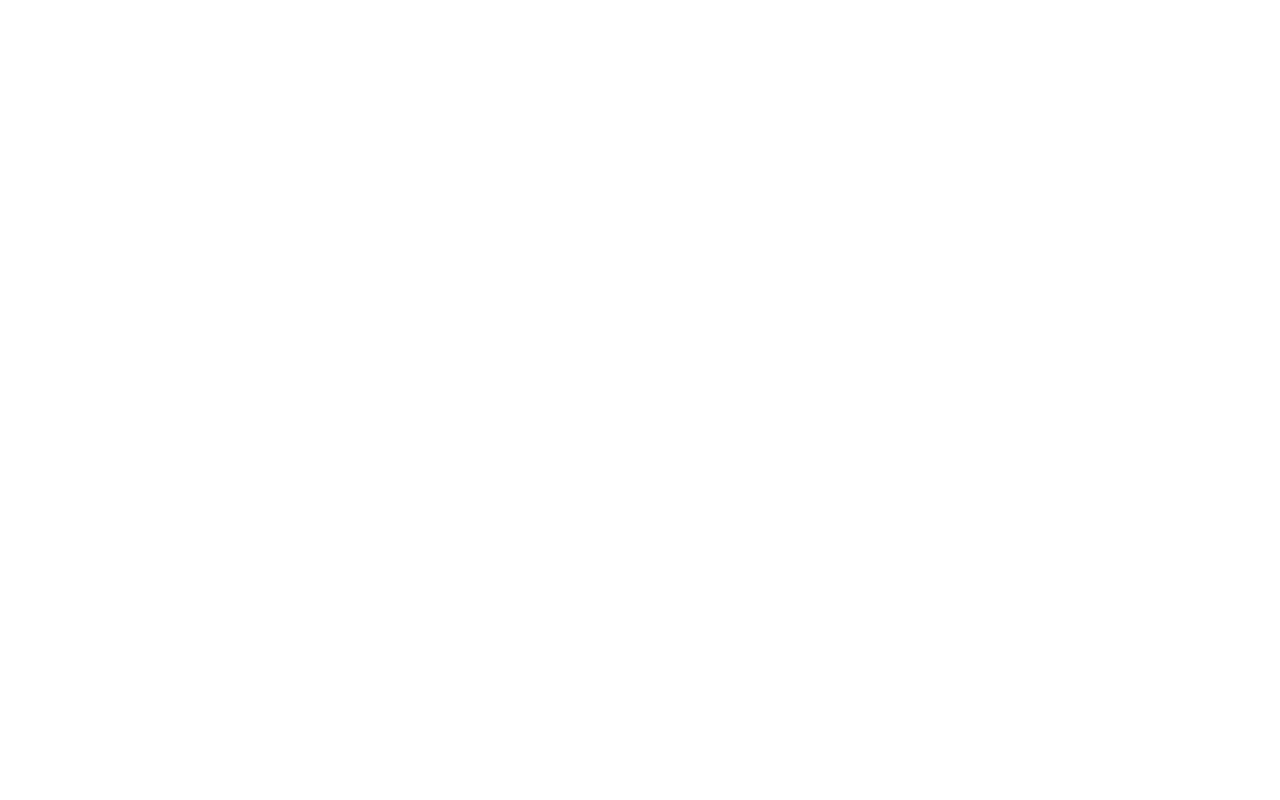
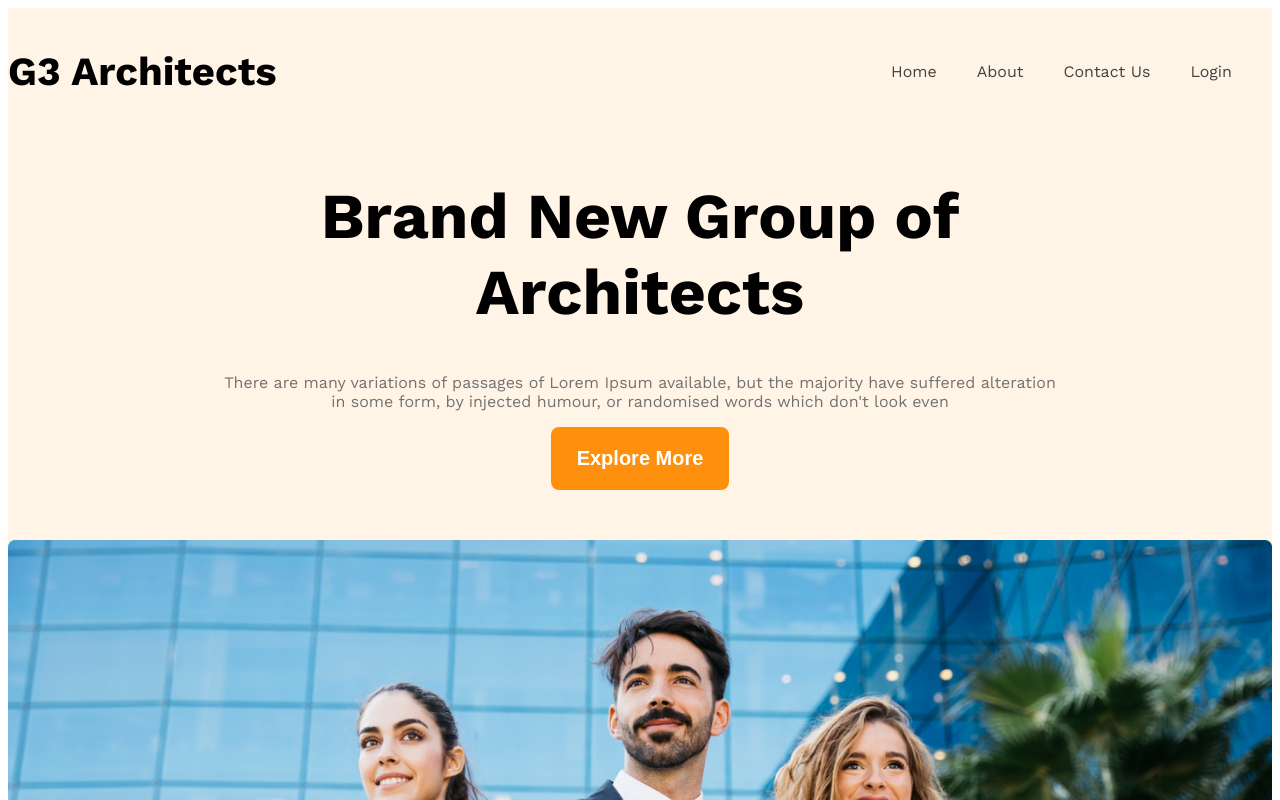
Before and after one commit to Md-Nafiul-Alam-29/g3-architects-website, a plain HTML site: page index.html in a window 1280 px wide. Shown: the top 800 px of the page. Drawn offline with nearby package versions, Linux system fonts and the light colour scheme.

Commit message:
banner complete

```diff
--- a/index.html
+++ b/index.html
@@ -9,7 +9,41 @@
 
     <link rel="stylesheet" href="./style/architectures.css">
 </head>
-<body>
+<body class="work-sans-font">
+    <header class="bg-primary">
+        <!-- nav -->
 
+        <nav class="navbar display-flex">
+            <h3 class="brand"> G3 Architects</h3>
+
+            <ul class="nav-links display-flex">
+                <li class="nav-items"><a href="Home" class="nav-link text-gray">Home</a></li>
+                <li class="nav-items"><a href="About" class="nav-link text-gray"> About</a></li>
+                <li class="nav-items"><a href="Contact Us" class="nav-link text-gray"> Contact Us</a></li>
+                <li class="nav-items"><a href="Login" class="nav-link text-gray"> Login</a></li>
+            </ul>
+        </nav>
+
+        <div class="banner">
+            <div class="banner-content">
+                <h1 class="banner-title">
+                Brand New Group of Architects
+                </h1>
+                <p class="banner-description text-light-gray">
+                There are many variations of passages of Lorem Ipsum available, but the majority have suffered alteration in some form, by injected humour, or randomised words which don't look even
+                </p>
+                <button class="btn-primary"> Explore More</button>
+            </div>
+            <img class="banner-img" src="./images/banner.png" alt="">
+        </div>
+    </header>
+
+    <main>
+
+    </main>
+
+    <footer>
+
+    </footer>
 </body>
 </html>
--- a/style/architectures.css
+++ b/style/architectures.css
@@ -0,0 +1,104 @@
+
+/* shared css */
+
+@import url('https://fonts.googleapis.com/css2?family=Work+Sans:ital,wght@0,100..900;1,100..900&display=swap');
+
+
+.work-sans-font {
+  font-family: "Work Sans", sans-serif;
+  font-optical-sizing: auto;
+  font-weight: 400;
+  font-style: normal;
+}
+
+.display-flex{
+    display: flex;
+}
+
+.bg-primary{
+    background: rgba(255, 144, 14, 0.1);
+}
+
+.btn-primary{
+    background: rgb(255, 144, 14);
+    padding: 20px 26px;
+    border: none;
+    font-size: 1.25rem;
+    font-weight: 600;
+    color: rgb(255,255,255);
+    border-radius: 8px;
+
+}
+
+/* dark-02 */
+.text-gray{
+    color: rgb(66, 66, 66);
+}
+
+/* dark-03 */
+.text-light-gray{
+    color: rgb(114, 114, 114);
+}
+
+
+/* header style */
+
+
+/* nav style */
+.brand{
+    font-size: 2.5rem;
+    font-weight: 700;
+}
+
+.navbar{
+    justify-content: space-between;
+    align-items: center;
+}
+
+
+.nav-items{
+    list-style: none;
+    margin-right: 40px;
+}
+
+.nav-items a{
+    text-decoration: none;
+
+}
+
+.navbar, .banner{
+    max-width: 1440px;
+    margin: 0 auto;
+}
+
+/* banner style */
+
+.banner-content{
+    max-width: 850px;
+    margin: 0 auto;
+    text-align: center;
+    margin-bottom: 50px;
+}
+
+.banner-title{
+    font-size: 4rem;
+    font-weight: 700;
+}
+
+.banner-description{
+    font-size: 1rem;
+    font-weight: 400;
+}
+
+.banner-img{
+    width: 100%;
+}
+
+
+/* responsive media query */
+
+@media screen and (max-width:576px){
+    .navbar, .nav-links{
+        flex-direction: column;
+    }
+}
```
